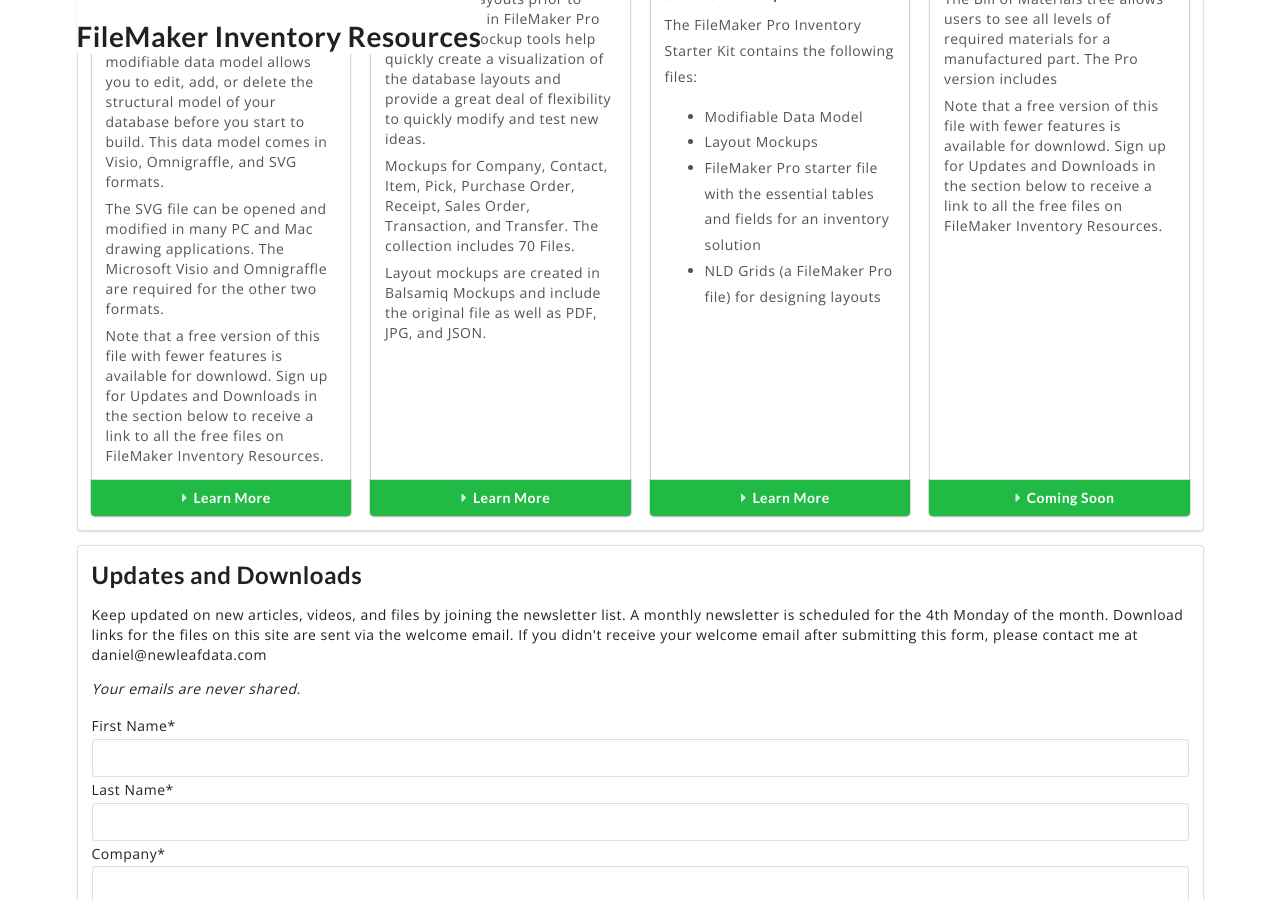
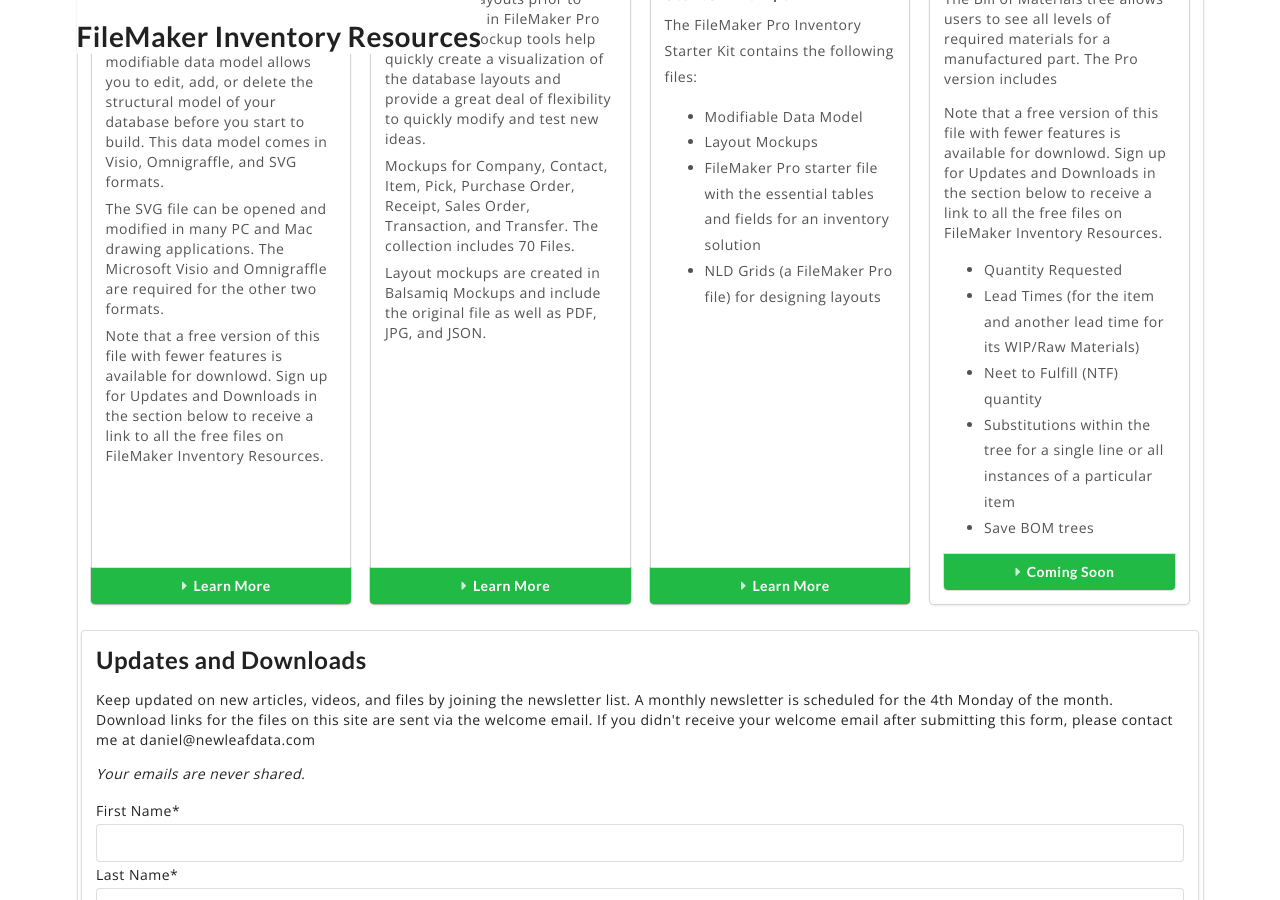
Before and after one commit to danielshanahan/FileMakerInventoryResources, a Jekyll site: the page built from index.md, in a window 1280 px wide and 900 px high, scrolled down 2289 px. Built offline with Jekyll 4.4.1, drawn with Linux system fonts in a browser that asks for light colours; nearby versions of some CDN libraries.

Commit message:
Create home.html

```diff
--- a/_layouts/home.html
+++ b/_layouts/home.html
@@ -108,10 +108,18 @@
                 <div class="content">
                     <div class="header">B.O.M. Tree Pro - $199</div>
                     <div class="description"><p>The Bill of Materials tree allows users to see all levels of required materials for a manufactured part.  The Pro version includes</p>
+			<ul>
+
+			    </ul>
 
 					<p>Note that a free version of this file with fewer features is available for downlowd.  Sign up for Updates and Downloads in the section below to receive a link to all the free files on FileMaker Inventory Resources.</p>
-					</div>
-                </div>
+			<ul>
+				<li>Quantity Requested</li>
+				<li>Lead Times (for the item and another lead time for its WIP/Raw Materials)</li>
+				<li>Neet to Fulfill (NTF) quantity</li>
+				<li>Substitutions within the tree for a single line or all instances of a particular item</li>
+				<li>Save BOM trees</li>
+			</ul>
                     <a class="ui bottom attached green button" type="button" href="">
                         <i class="caret right icon"></i>
                         Coming Soon
```
